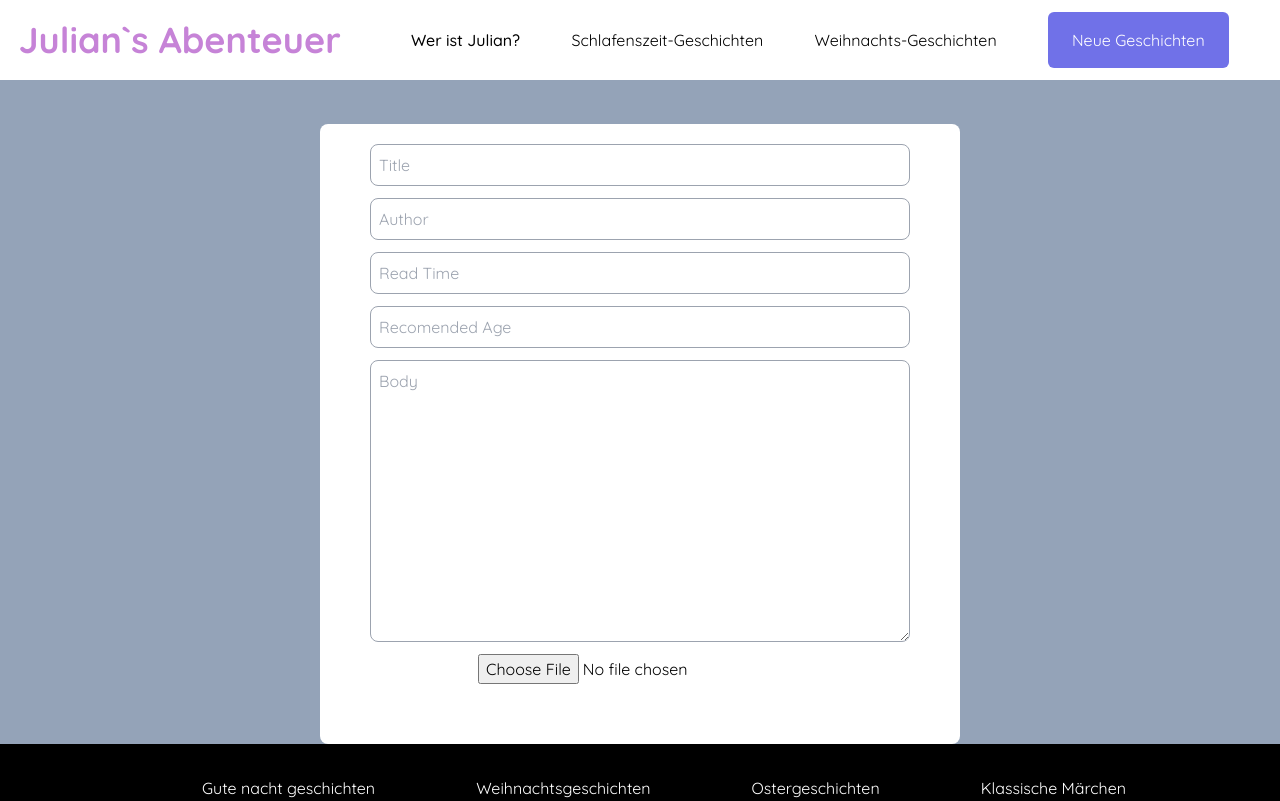
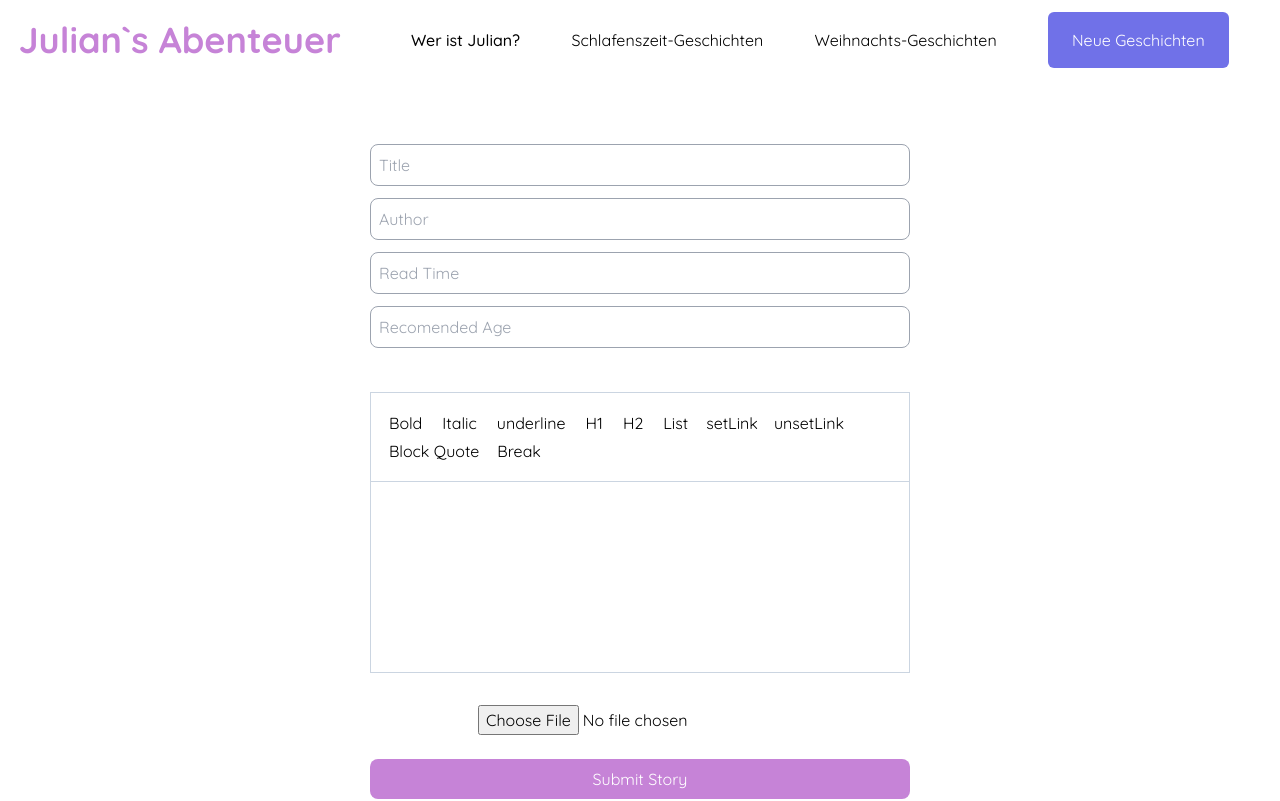
Before and after one commit to RonnyKorneli/gute-nacht-geschichten, a Next.js app: page /createStories in a window 1280 px wide. Shown: the top 801 px of the page. Built offline with nearby package versions, Linux system fonts and the light colour scheme.

Commit message:
Text Editor gives text with html tags to Data base. Created a component that renders that text from Database into Formatted HTML

```diff
--- a/package.json
+++ b/package.json
@@ -9,10 +9,8 @@
     "lint": "next lint"
   },
   "dependencies": {
-    "@tiptap/extension-bullet-list": "^2.1.12",
+
     "@tiptap/extension-font-family": "^2.1.12",
-    "@tiptap/extension-hard-break": "^2.1.12",
-    "@tiptap/extension-heading": "^2.1.12",
     "@tiptap/extension-link": "^2.1.12",
     "@tiptap/extension-list-item": "^2.1.12",
     "@tiptap/extension-text-style": "^2.1.12",
--- a/src/app/createStories/page.jsx
+++ b/src/app/createStories/page.jsx
@@ -1,6 +1,7 @@
 'use client'
 
 import React, { useState } from 'react';
+import TextEditor from '../../components/TextEditor.jsx'
 
 
 function CreateStories(){
@@ -12,11 +13,8 @@ function CreateStories(){
     const [recomendedAge, setRecomendedAge] = useState('');
     const [file, setFile] = useState(null);
     const [imageUrl, setImageUrl] = useState('');
+    const [textEditor, setTextEditor] = useState('');
 
-
-    console.log(imageUrl, "imageUrl");
-    console.log(author, "author");
-    console.log(file, "File");
 
     const handleFileChange = async (e) => {
         e.preventDefault()
@@ -24,6 +22,12 @@ function CreateStories(){
         setFile(file);
 
         console.log(file, "chnges herererererer");
+
+    }
+
+    const textEditorHandler = (text) => {
+        const textEditorContent = text;
+        setBody(textEditorContent);
 
     }
 
@@ -77,7 +81,7 @@ function CreateStories(){
 
 
     return (
-        <div className='w-full bg-slate-400 h-full flex justify-start items-center flex-col'>
+        <div className='w-full h-full flex justify-start items-center flex-col'>
             <h1 className='text-xl mb-12 mt-12'>Create Stories</h1>
             <form
                 action=""
@@ -120,18 +124,10 @@ function CreateStories(){
                     onChange={(e) => setRecomendedAge(e.target.value)}
 
                 />
-                <textarea
-                    name="story"
-                    id=""
-                    cols="30"
-                    rows="11"
-                    placeholder='Body'
-                    className='border mb-3 w-[90%] border-gray-400 p-2 rounded-lg'
-                    value={body}
-                    onChange={(e) => setBody(e.target.value)}
-                >
 
-                </textarea>
+                <TextEditor
+                    textEditorHandler={textEditorHandler}
+                />
                 <input
                     type="file"
                     accept="image/*"
@@ -139,7 +135,7 @@ function CreateStories(){
                     name="image-file"
                 />
                 <button
-                    className=' w-[90%] bg-blue-500 hover:bg-blue-800 z-90 text-white p-2 rounded-lg'
+                    className=' w-[90%] bg-purple hover:bg-peach hover:text-black mt-6 mb-10 hover:bg-blue-800 z-90 text-white p-2 rounded-lg'
                     onClick={submitHandler}
                 >
                     Submit Story
--- a/src/app/geschichte-erstellen/page.jsx
+++ b/src/app/geschichte-erstellen/page.jsx
@@ -1,11 +1,11 @@
-import Tiptap from '../../components/tipTap.jsx'
+import TextEditor from '../../components/TextEditor.jsx'
 
 
 export default function GeschichteErstellen() {
 
     return(
         <div className='w-full  z-20 mt-20 flex justify-center items-center' >
-            <Tiptap />
+            <TextEditor />
         </div>
     )
 }
--- a/src/app/globals.css
+++ b/src/app/globals.css
@@ -16,4 +16,5 @@ body{
     margin: 0;
     padding: 0;
     line-height: 1.60rem;
+    width: 90%;
 }
--- /dev/null
+++ b/src/app/stories/[id]/htmlRender.jsx
@@ -0,0 +1,17 @@
+import React from 'react';
+
+const HtmlRenderer = ({ htmlContent }) => {
+  // Create a function to safely render the HTML content
+  const createMarkup = () => {
+    return { __html: htmlContent };
+  };
+
+  return (
+    <div>
+      {/* Use dangerouslySetInnerHTML to render the HTML content */}
+      <div dangerouslySetInnerHTML={createMarkup()} />
+    </div>
+  );
+};
+
+export default HtmlRenderer;
--- a/src/app/stories/[id]/page.jsx
+++ b/src/app/stories/[id]/page.jsx
@@ -1,5 +1,6 @@
 import Image from "next/image";
 import FirstStories from "../../../components/firstStories.jsx";
+import HtmlRenderer from './htmlRender.jsx'
 
 async function getStory(id) {
     const res = await fetch(`http://localhost:2000/api/stories/get-story/${id}`, {
@@ -16,7 +17,7 @@ async function Story({params}){
 
     return(
         <>
-            <div className="w-full flex flex-col justify-center items-center">
+            <div className="w-full flex flex-col justify-center items-center prose">
                 <h1 className="text-4xl md:text-6xl text-center w-[90%] md:w-[600px] font-[700] mt-32 mb-10">{story.title}</h1>
                 <div className="w-full h-[400px] md:h-[700px] md:w-5/6 relative mb-6">
                     <Image
@@ -31,7 +32,7 @@ async function Story({params}){
                     />
                 </div>
 
-                <p className="w-[85%] text-2xl md:w-2/3 mt-10 mb-4">{story.body}</p>
+                <HtmlRenderer htmlContent={story.body} />
                 <FirstStories />
             </div>
         </>
--- a/src/components/tipTap.jsx
+++ b/src/components/TextEditor.jsx
@@ -1,9 +1,6 @@
 'use client'
-import React, { useCallback } from 'react'
+import React, { useCallback, useState } from 'react'
 import { Underline } from '@tiptap/extension-underline'
-import { BulletList } from '@tiptap/extension-bullet-list'
-import { Heading } from '@tiptap/extension-heading'
-import { HardBreak  } from '@tiptap/extension-hard-break'
 import { Link } from '@tiptap/extension-link'
 import { useEditor, EditorContent } from '@tiptap/react'
 import StarterKit from '@tiptap/starter-kit'
@@ -13,14 +10,72 @@ import StarterKit from '@tiptap/starter-kit'
 
 
 
-const Tiptap = () => {
+const TextEditor = (props) => {
+
+  const [editorContent, setEditorContent] = useState(null)
+
+  const breakHandler = (e) => {
+    e.preventDefault();
+    editor.chain().focus().setHardBreak().run()
+  }
+
+  const boldHandler = (e) => {
+    e.preventDefault();
+    editor.chain().focus().toggleBold().run()
+  }
+
+  const italicHandler = (e) => {
+    e.preventDefault();
+    editor.chain().focus().toggleItalic().run()
+  }
+
+  const underLineHandler = (e) => {
+    e.preventDefault();
+    editor.chain().focus().toggleUnderline().run()
+  }
+
+  const h1Handler = (e) => {
+    e.preventDefault();
+    editor.chain().focus().toggleHeading({ level: 1 }).run()
+  }
+
+  const h2Handler = (e) => {
+    e.preventDefault();
+    editor.chain().focus().toggleHeading({ level: 2 }).run()
+  }
+
+  const listHandler = (e) => {
+    e.preventDefault();
+    editor.chain().focus().toggleBulletList().run()
+  }
+
+  const setLinkHandler = (e) => {
+    e.preventDefault();
+    setLink()
+  }
+
+  const unsetLinkHandler = (e) => {
+    e.preventDefault();
+    editor.chain().focus().extendMarkRange('link').unsetLink().run()
+  }
+
+  const blockQuoteHandler = (e) => {
+    e.preventDefault();
+    editor.chain().focus().toggleBlockquote().run()
+  }
+
+
   const editor = useEditor({
     editorProps: {
         attributes: {
-            class: 'border border-slate-300 p-4 min-h-[12rem] max-h-[12rem] min-w-[600px] overflow-y-auto prose max-w-none outline-none',
+            class: 'border border-slate-300 p-4 min-h-[12rem] max-h-[12rem] overflow-y-auto prose max-w-none outline-none',
         },
       },
-    content: 'TEXT',
+    content: '',
+    onUpdate({ editor }) {
+      const htmlContent = editor.getHTML();
+      props.textEditorHandler(htmlContent)
+    },
     extensions: [
         StarterKit.configure({
             Bold:{
@@ -37,30 +92,31 @@ const Tiptap = () => {
                 HTMLAttributes: {
                   class: 'BlockStyles',
                 },
-              }
-        }),
-        Underline.configure({
-            HTMLAttributes: {
-              class: 'my-custom-class',
               },
-          }),
-        Heading.configure({
-          HTMLAttributes: {
-            class: 'custom-class',
-            levels: [1, 2, 3],
-            },
-        }),
-        BulletList.configure({
+            BulletList:{
               HTMLAttributes: {
                 class: 'custom-class',
                 keepAttributes: true,
                 keepMarks: true,
                 itemTypeName: 'listItem',
               },
-          }),
-        HardBreak.configure({
+            },
+            Heading:{
               HTMLAttributes: {
                 class: 'custom-class',
+                levels: [1, 2, 3],
+                },
+            },
+            HardBreak:{
+              HTMLAttributes: {
+                class: 'custom-class',
+              },
+            },
+
+        }),
+        Underline.configure({
+            HTMLAttributes: {
+              class: 'my-custom-class',
             },
           }),
         Link.configure({
@@ -100,64 +156,64 @@ const Tiptap = () => {
 
   return (
 
-    <div className='max-w-4xl my-8 mx-auto md:max-w-[640px] lg:max-w-[768px]'>
+    <div className='max-w-4xl my-8 mx-auto md:w-[90%] lg:max-w-[768px]'>
         <section className='w-full bg-white flex items-center flex-wrap gap-x-4 border border-b-0 py-4 px-4 border-slate-300'>
             <button
-                onClick={() => editor.chain().focus().toggleBold().run()}
+                onClick={boldHandler}
                 className={editor.isActive('bold') ? 'bg-gray-200 p-[2px] rounded' : 'p-[2px]'}
             >Bold</button>
 
             <button
-                onClick={() => editor.chain().focus().toggleItalic().run()}
+                onClick={italicHandler}
                 className={editor.isActive('italic') ? 'bg-gray-200 p-[2px] rounded' : 'p-[2px]'}
             >Italic</button>
 
             <button
-                onClick={() => editor.chain().focus().toggleUnderline().run()}
+                onClick={underLineHandler}
                 className={editor.isActive('underline') ? 'bg-gray-200 p-[2px] rounded' : 'p-[2px]'}
             >underline</button>
 
             <button
-                onClick={() => editor.chain().focus().toggleHeading({ level: 1 }).run()}
+                onClick={h1Handler}
                 className={editor.isActive('heading', { level: 1 }) ? 'bg-gray-200 p-[2px] rounded' : 'p-[2px]'}
             >H1</button>
 
             <button
-                onClick={() => editor.chain().focus().toggleHeading({ level: 2 }).run()}
+                onClick={h2Handler}
                 className={editor.isActive('heading', { level: 2 }) ? 'bg-gray-200 p-[2px] rounded' : 'p-[2px]'}
             >H2</button>
 
             <button
-                onClick={() => editor.chain().focus().toggleBulletList().run()}
+                onClick={listHandler}
                 className={editor.isActive('bulletList') ? 'bg-gray-200 p-[2px] rounded' : 'p-[2px]'}
             >
             List</button>
 
             <button
-                onClick={setLink}
+                onClick={setLinkHandler}
                 className={editor.isActive('link') ? 'is-active' : ''}
             >setLink</button>
 
             <button
-              onClick={() => editor.chain().focus().unsetLink().run()}
+              onClick={unsetLinkHandler}
               disabled={!editor.isActive('link')}
             >unsetLink</button>
 
             <button
-                onClick={() => editor.chain().focus().toggleBlockquote().run()}
+                onClick={blockQuoteHandler}
                 className={editor.isActive('blockquote') ? 'bg-gray-200 p-[2px] rounded' : 'p-[2px]'}
             >Block Quote</button>
 
             <button
-                onClick={() => editor.chain().focus().setHardBreak().run()}
+                onClick={breakHandler}
             >Break</button>
 
         </section>
+        <EditorContent editor={editor} />
 
-        <EditorContent editor={editor} />
     </div>
   )
 }
 
 
-export default Tiptap
+export default TextEditor
```
Lines whose indentation alone changed are shown as unchanged.
